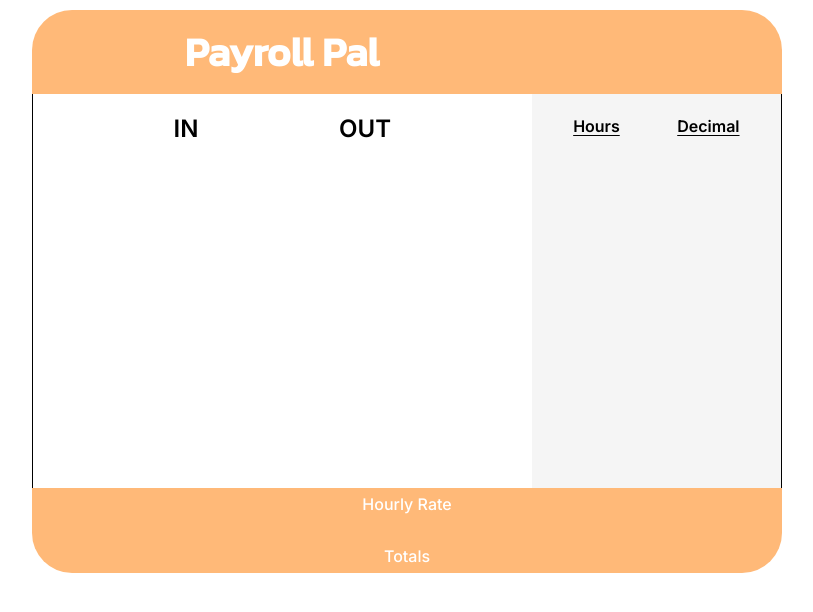
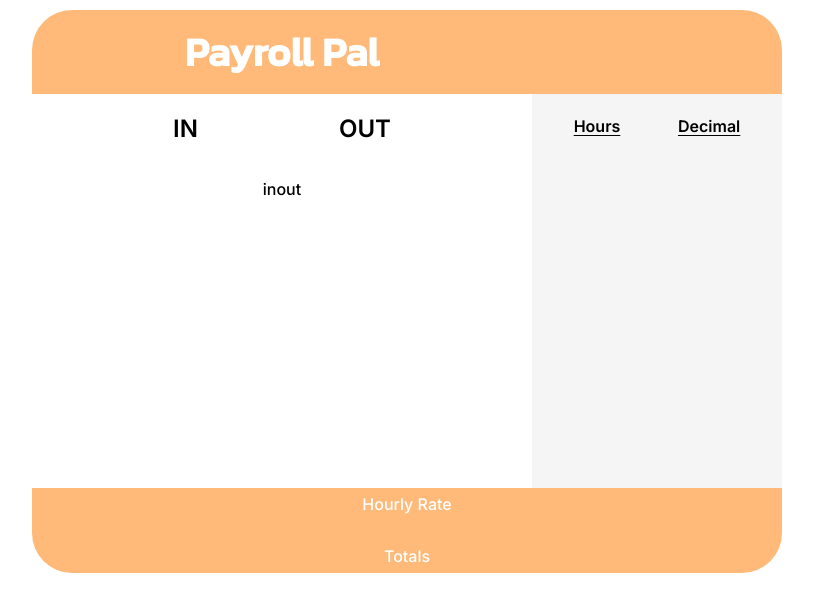
Before and after one commit to llam722/payroll-pal, a React (Create React App) app in the folder payroll-pal-extension/: page / in a window 1280 px wide. Shown: the top 612 px of the page, without its empty margins (233-1046 px from the left). Built offline with nearby package versions, Linux system fonts and the light colour scheme.

Commit message:
containerize left side of timestamps;

```diff
--- a/payroll-pal-extension/src/TimeCard.css
+++ b/payroll-pal-extension/src/TimeCard.css
@@ -1,16 +1,22 @@
 .timecard {
   display: flex;
   justify-content: space-between;
-  border-left: 1px solid black;
-  border-right: 1px solid black;
+  /* border-left: 1px solid black;
+  border-right: 1px solid black; */
   background-color: #FFFFFF;
   color: black;
 }
 
 .timecard-header {
   display: flex;
+  flex-direction: column;
+  justify-content: flex-start;
+  flex: 2;
+}
+
+.timecard-in-out {
+  display: flex;
   justify-content: space-evenly;
-  flex: 2;
 }
 
 .calculations {
--- a/payroll-pal-extension/src/TimeCard.tsx
+++ b/payroll-pal-extension/src/TimeCard.tsx
@@ -1,13 +1,18 @@
 import "./TimeCard.css";
+import Days from './Days'
 
 const TimeCard = () => {
   return (
     <div className="timecard">
       <div className="timecard-header">
+        <div className="timecard-in-out">
+          <h2>IN</h2>
+        <h2>OUT</h2>
+        </div>
 
-        <h2>IN</h2>
-        <h2>OUT</h2>
-
+        <div className="timestamps">
+          <p>inout</p>
+      </div>
       </div>
 
       <div className="calculations">
```
